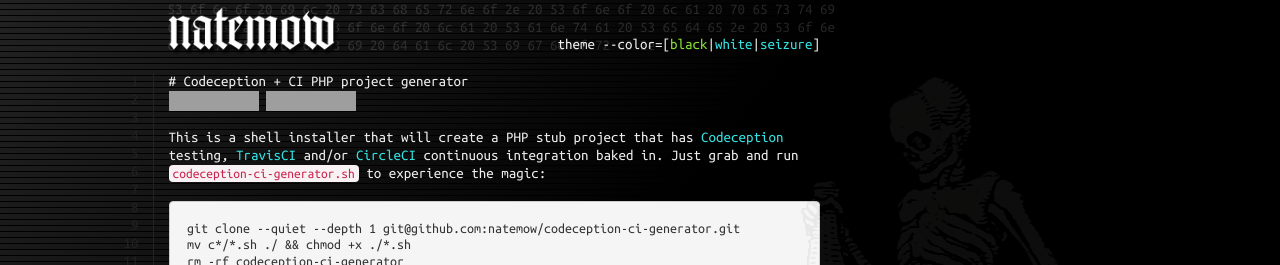
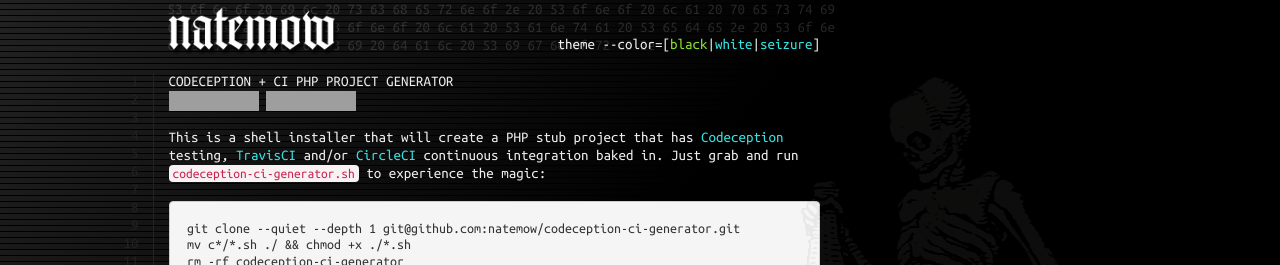
Before and after one commit to natemow/natemow.github.io, a Jekyll site: the page built from codeception-ci-generator.md, in a window 1280 px wide, cut to the strip 0-265 px from the top of the page. Built offline with Jekyll 4.4.1, drawn with Linux system fonts in a browser that asks for light colours; nearby versions of some CDN libraries; grey boxes are pictures that could not be loaded.

Commit message:
More cleanup.

```diff
--- a/_layouts/default.html
+++ b/_layouts/default.html
@@ -11,7 +11,7 @@
   <div class="container" id="page">
     <main class="row">
       <section class="col-sm-12 col-md-7 col-md-offset-1 col-lg-7 col-lg-offset-1">
-# {% if page.title %}{{ page.title }}{% else %}{{ site.title }}{% endif %}
+        <h1>{% if page.title %}{{ page.title }}{% else %}{{ site.title }}{% endif %}</h1>
 
         {{ content }}
 
--- a/assets/sass/_bootstrap-variables.scss
+++ b/assets/sass/_bootstrap-variables.scss
@@ -54,7 +54,6 @@
 // $font-size-small:         ceil(($font-size-base * 0.85)) // ~12px
 
 $font-size-h1: $font-size-base;
-$font-weight-h1: 'bold';
 $font-size-h2: $font-size-base;
 // $font-size-h3:            ceil(($font-size-base * 1.7)) // ~24px
 // $font-size-h4:            ceil(($font-size-base * 1.25)) // ~18px
--- a/assets/sass/styles.scss
+++ b/assets/sass/styles.scss
@@ -21,6 +21,8 @@
   clear: both;
   margin: 0;
   text-transform: uppercase; }
+h1 {
+  font-weight: 'bold'; }
 hr {
   clear: both;
   width: 100%;
```
Also changed, not shown: assets/css/styles.css.
